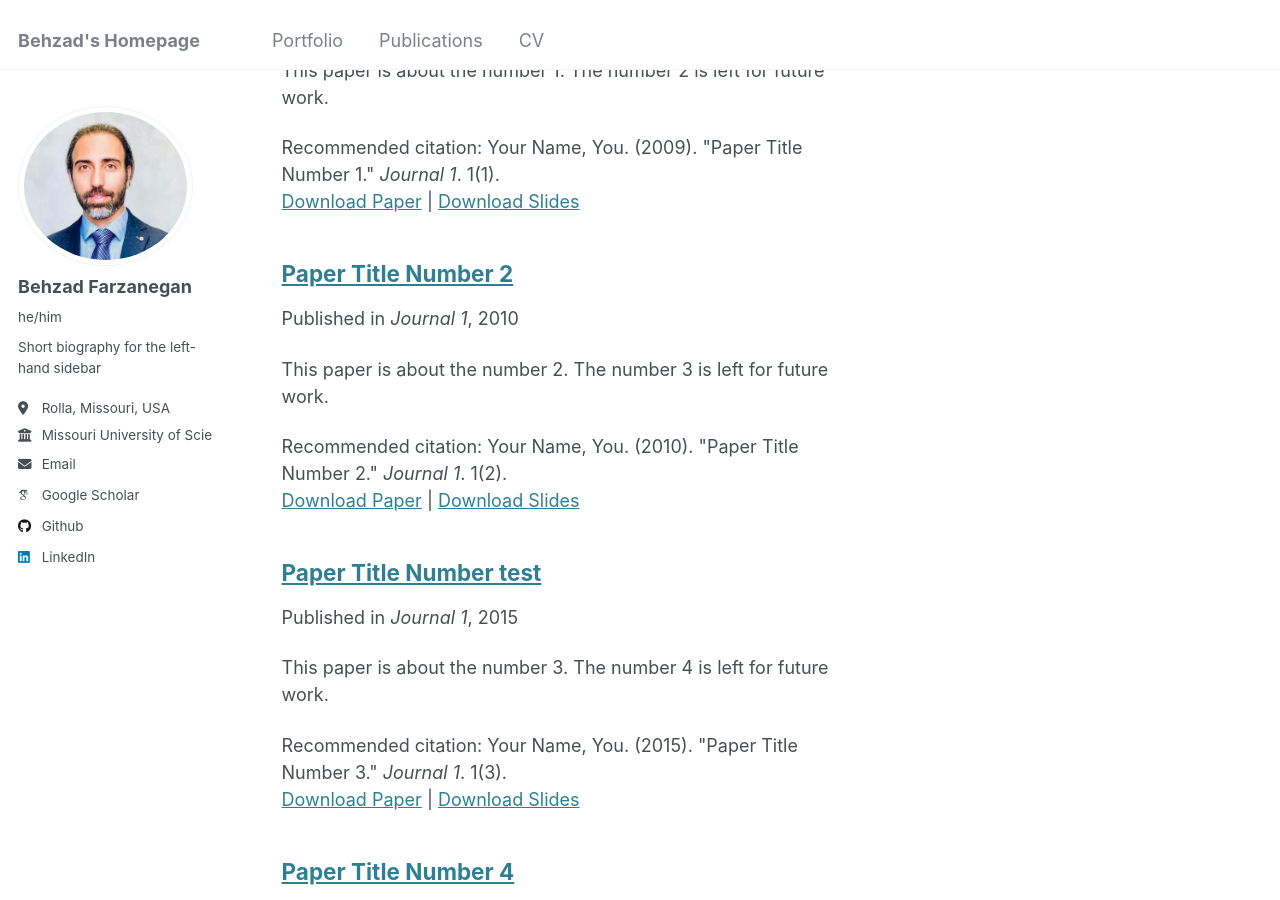
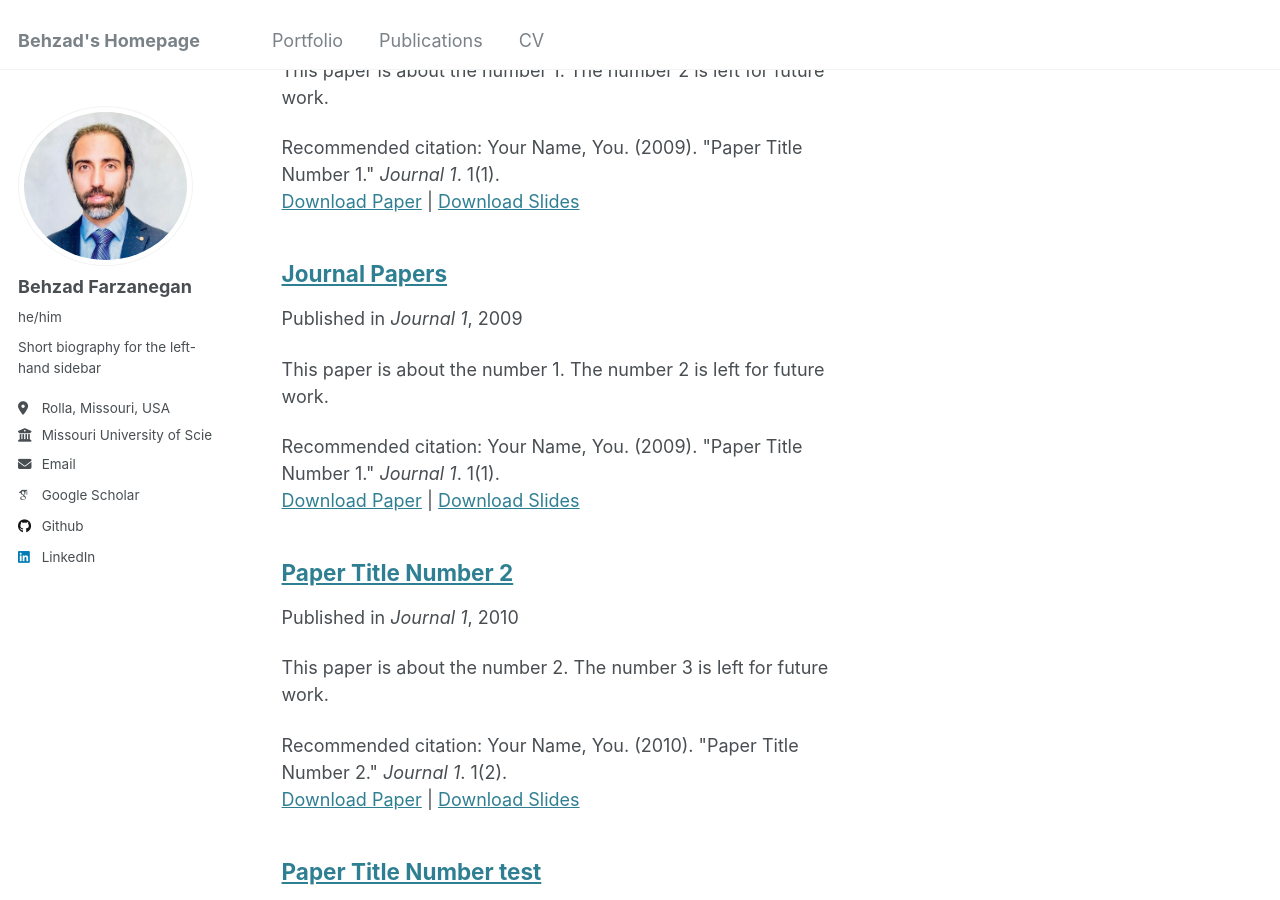
Before and after one commit to behzadfarzanegan/behzadfarzanegan.github.io, a Jekyll site: the page built from _pages/collection-archive.html, in a window 1280 px wide and 900 px high, scrolled down 1199 px. Built offline with Jekyll 4.4.1, drawn with Linux system fonts in a browser that asks for light colours; some web fonts are replaced.

Commit message:
Update publications.md

```diff
--- a/_publications/publications.md
+++ b/_publications/publications.md
@@ -1,8 +1,14 @@
-
-title: "Pre-prints"
-layout: archive
-permalink: /publications/
-author_profile: true
+---
+title: "Journal Papers"
+collection: publications
+category: manuscripts
+permalink: /publication/2009-10-01-paper-title-number-1
+excerpt: 'This paper is about the number 1. The number 2 is left for future work.'
+date: 2009-10-01
+venue: 'Journal 1'
+slidesurl: 'http://academicpages.github.io/files/slides1.pdf'
+paperurl: 'http://academicpages.github.io/files/paper1.pdf'
+citation: 'Your Name, You. (2009). &quot;Paper Title Number 1.&quot; <i>Journal 1</i>. 1(1).'
 ---
 
 # Pre-prints
```
